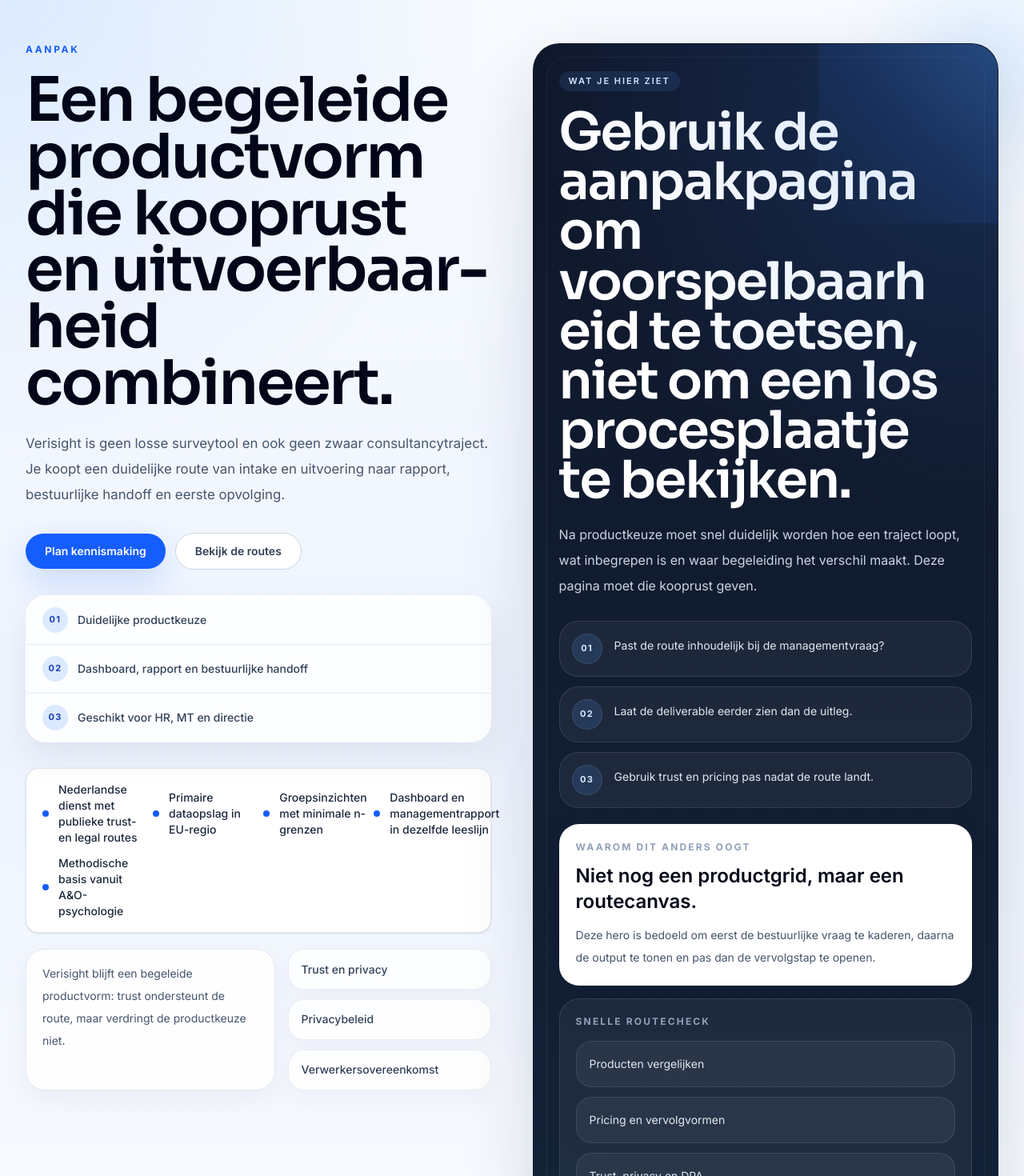
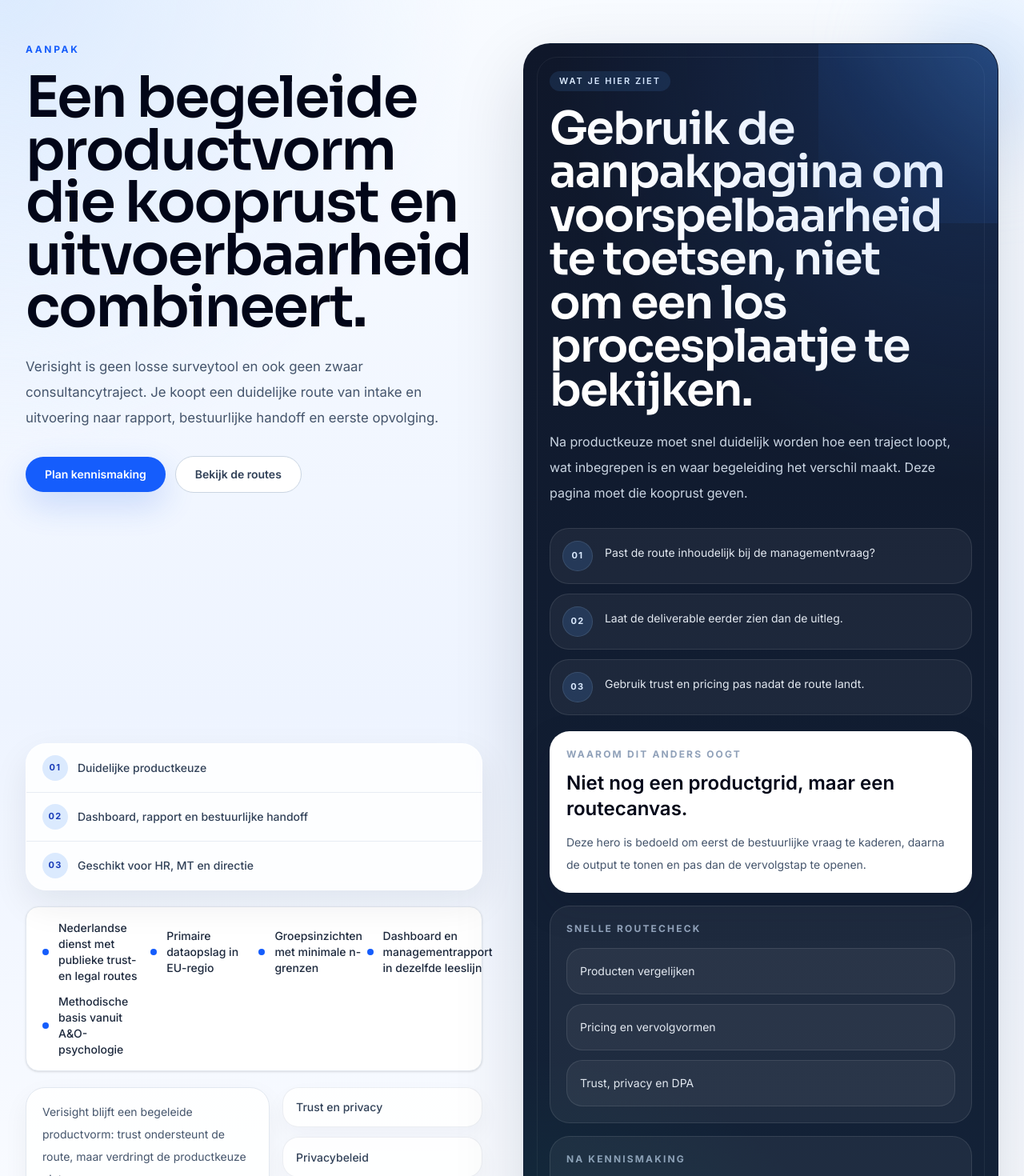
Before and after one commit to larshengel08-lang/VerisightSaaS, a Next.js app in the folder frontend/: page /aanpak in a window 1280 px wide. Shown: the part 120-1590 px from the top of the page at 80% size. Built offline with nearby package versions, Linux system fonts and the light colour scheme.

Commit message:
Repair shared marketing layout system

```diff
--- a/frontend/app/globals.css
+++ b/frontend/app/globals.css
@@ -174,15 +174,22 @@ details > summary::-webkit-details-marker {
   .marketing-hero-grid {
     display: grid;
     align-items: start;
-    gap: clamp(2.5rem, 4vw, 4.5rem);
+    gap: clamp(2rem, 4vw, 4rem);
   }
 
-  .marketing-hero-column,
+  .marketing-hero-primary,
+  .marketing-hero-secondary,
   .marketing-hero-stage-column,
   .marketing-hero-stage-grid > *,
   .marketing-stage,
   .marketing-stage * {
     min-width: 0;
+  }
+
+  .marketing-hero-primary,
+  .marketing-hero-secondary {
+    display: grid;
+    align-content: start;
   }
 
   .marketing-hero-title {
@@ -194,17 +201,17 @@ details > summary::-webkit-details-marker {
   }
 
   .marketing-hero-title-home {
-    font-size: clamp(2.35rem, 8.4vw, 5.2rem);
-    line-height: 0.9;
+    font-size: clamp(2rem, 7vw, 4.8rem);
+    line-height: 0.92;
   }
 
   .marketing-hero-title-page {
-    font-size: clamp(2.2rem, 7vw, 4.8rem);
+    font-size: clamp(1.95rem, 6.4vw, 4.45rem);
     line-height: 0.92;
   }
 
   .marketing-hero-copy {
-    max-width: 40rem;
+    max-width: 38rem;
   }
 
   .marketing-hero-cta-row {
@@ -238,11 +245,11 @@ details > summary::-webkit-details-marker {
   }
 
   .marketing-stage-title {
-    max-width: min(10ch, 100%);
-    font-size: clamp(2rem, 5.2vw, 4.05rem);
+    max-width: min(11.5ch, 100%);
+    font-size: clamp(1.85rem, 4.8vw, 3.55rem);
     line-height: 0.96;
-    text-wrap: balance;
-    overflow-wrap: anywhere;
+    text-wrap: pretty;
+    overflow-wrap: break-word;
   }
 
   .marketing-pill-stack {
@@ -271,7 +278,22 @@ details > summary::-webkit-details-marker {
 @media (min-width: 1024px) {
   @layer components {
     .marketing-hero-grid {
-      grid-template-columns: minmax(0, 1fr) minmax(0, 1fr);
+      grid-template-columns: minmax(0, 0.98fr) minmax(0, 1.02fr);
+    }
+
+    .marketing-hero-primary {
+      grid-column: 1;
+      grid-row: 1;
+    }
+
+    .marketing-hero-secondary {
+      grid-column: 1;
+      grid-row: 2;
+    }
+
+    .marketing-hero-stage-column {
+      grid-column: 2;
+      grid-row: 1 / span 2;
     }
 
     .marketing-hero-support-grid {
--- a/frontend/components/marketing/marketing-page-shell.tsx
+++ b/frontend/components/marketing/marketing-page-shell.tsx
@@ -120,7 +120,7 @@ export function MarketingPageShell({
           className={`overflow-hidden border-b border-slate-200 ${themeStyle.heroBg}`}
           containerClassName="marketing-hero-grid"
         >
-          <div className="marketing-hero-column">
+          <div className="marketing-hero-primary">
             <p className={`text-xs font-bold uppercase tracking-[0.22em] ${themeStyle.accentText}`}>{eyebrow}</p>
             <h1 className="marketing-hero-title marketing-hero-title-page font-display mt-5 text-slate-950">
               {title}
@@ -142,48 +142,6 @@ export function MarketingPageShell({
               >
                 Bekijk de routes
               </Link>
-            </div>
-
-            <div className="mt-8 max-w-2xl">
-              <div className="overflow-hidden rounded-[1.6rem] border border-white/70 bg-white/85 shadow-[0_18px_45px_rgba(15,23,42,0.08)] backdrop-blur">
-                {highlightItems.map((item, index) => (
-                  <div
-                    key={item}
-                    className={`flex items-center gap-3 px-5 py-3.5 text-sm text-slate-700 ${
-                      index !== 0 ? 'border-t border-slate-200/80' : ''
-                    }`}
-                  >
-                    <span
-                      className={`inline-flex h-8 w-8 items-center justify-center rounded-full text-[11px] font-bold uppercase tracking-[0.12em] ${themeStyle.chipClass}`}
-                    >
-                      {String(index + 1).padStart(2, '0')}
-                    </span>
-                    <span className="font-medium">{item}</span>
-                  </div>
-                ))}
-              </div>
-            </div>
-
-            <div className="mt-8">
-              <TrustStrip items={trustItems} tone={trustTone} />
-            </div>
-
-            <div className="marketing-hero-support-grid mt-5">
-              <div className="rounded-[1.5rem] border border-slate-200 bg-white/90 px-5 py-4 text-sm leading-7 text-slate-600 shadow-[0_12px_32px_rgba(15,23,42,0.05)]">
-                {heroNote}
-              </div>
-
-              <div className="marketing-hero-link-grid">
-                {trustQuickLinks.map((link) => (
-                  <Link
-                    key={link.href}
-                    href={link.href}
-                    className="marketing-hero-link-card text-sm font-medium text-slate-700 transition-colors hover:border-slate-300 hover:text-slate-950"
-                  >
-                    {link.label}
-                  </Link>
-                ))}
-              </div>
             </div>
           </div>
 
@@ -271,6 +229,50 @@ export function MarketingPageShell({
               </div>
             </div>
           </div>
+
+          <div className="marketing-hero-secondary gap-5">
+            <div className="max-w-2xl">
+              <div className="overflow-hidden rounded-[1.6rem] border border-white/70 bg-white/85 shadow-[0_18px_45px_rgba(15,23,42,0.08)] backdrop-blur">
+                {highlightItems.map((item, index) => (
+                  <div
+                    key={item}
+                    className={`flex items-center gap-3 px-5 py-3.5 text-sm text-slate-700 ${
+                      index !== 0 ? 'border-t border-slate-200/80' : ''
+                    }`}
+                  >
+                    <span
+                      className={`inline-flex h-8 w-8 items-center justify-center rounded-full text-[11px] font-bold uppercase tracking-[0.12em] ${themeStyle.chipClass}`}
+                    >
+                      {String(index + 1).padStart(2, '0')}
+                    </span>
+                    <span className="font-medium">{item}</span>
+                  </div>
+                ))}
+              </div>
+            </div>
+
+            <div>
+              <TrustStrip items={trustItems} tone={trustTone} />
+            </div>
+
+            <div className="marketing-hero-support-grid">
+              <div className="rounded-[1.5rem] border border-slate-200 bg-white/90 px-5 py-4 text-sm leading-7 text-slate-600 shadow-[0_12px_32px_rgba(15,23,42,0.05)]">
+                {heroNote}
+              </div>
+
+              <div className="marketing-hero-link-grid">
+                {trustQuickLinks.map((link) => (
+                  <Link
+                    key={link.href}
+                    href={link.href}
+                    className="marketing-hero-link-card text-sm font-medium text-slate-700 transition-colors hover:border-slate-300 hover:text-slate-950"
+                  >
+                    {link.label}
+                  </Link>
+                ))}
+              </div>
+            </div>
+          </div>
         </MarketingSection>
 
         <MarketingSection tone="plain">
--- a/frontend/components/marketing/public-header.tsx
+++ b/frontend/components/marketing/public-header.tsx
@@ -54,7 +54,7 @@ export function PublicHeader({
             ))}
           </nav>
 
-          <div className="hidden items-center gap-3 md:flex">
+          <div className="hidden items-center gap-3 lg:flex">
             <Link
               href="/login"
               className="text-sm font-medium text-slate-500 transition-colors hover:text-slate-900"
@@ -74,7 +74,7 @@ export function PublicHeader({
             aria-expanded={mobileOpen}
             aria-controls="public-mobile-menu"
             onClick={() => setMobileOpen((current) => !current)}
-            className="inline-flex h-11 w-11 items-center justify-center rounded-full border border-slate-200 bg-white text-slate-700 transition-colors hover:text-slate-950 md:hidden"
+            className="inline-flex h-11 w-11 items-center justify-center rounded-full border border-slate-200 bg-white text-slate-700 transition-colors hover:text-slate-950 lg:hidden"
           >
             <span className="sr-only">Open menu</span>
             <svg
@@ -96,7 +96,7 @@ export function PublicHeader({
         {mobileOpen ? (
           <div
             id="public-mobile-menu"
-            className="mt-4 rounded-[1.5rem] border border-slate-200 bg-white p-4 shadow-[0_24px_60px_rgba(15,23,42,0.08)] md:hidden"
+            className="mt-4 rounded-[1.5rem] border border-slate-200 bg-white p-4 shadow-[0_24px_60px_rgba(15,23,42,0.08)] lg:hidden"
           >
             <div className="space-y-1">
               <div className="rounded-2xl border border-slate-200 bg-slate-50 px-4 py-3">
--- a/frontend/components/marketing/section-heading.tsx
+++ b/frontend/components/marketing/section-heading.tsx
@@ -13,7 +13,7 @@ export function SectionHeading({
   align = 'left',
   light = false,
 }: SectionHeadingProps) {
-  const textAlign = align === 'center' ? 'mx-auto max-w-4xl text-center' : 'max-w-3xl text-left'
+  const textAlign = align === 'center' ? 'mx-auto max-w-4xl text-center' : 'max-w-[56rem] text-left'
   const eyebrowColor = light ? 'text-blue-300' : 'text-blue-600'
   const titleColor = light ? 'text-white' : 'text-slate-950'
   const descriptionColor = light ? 'text-slate-300' : 'text-slate-600'
@@ -21,11 +21,11 @@ export function SectionHeading({
   return (
     <div className={textAlign}>
       <p className={`text-xs font-bold uppercase tracking-[0.22em] ${eyebrowColor}`}>{eyebrow}</p>
-      <h2 className={`font-display mt-4 max-w-[14ch] text-[clamp(2.3rem,5vw,4.3rem)] leading-[0.98] ${align === 'center' ? 'mx-auto' : ''} ${titleColor}`}>
+      <h2 className={`font-display mt-4 max-w-[16ch] text-[clamp(2rem,4.4vw,3.85rem)] leading-[1.02] ${align === 'center' ? 'mx-auto' : ''} ${titleColor}`}>
         {title}
       </h2>
       {description ? (
-        <p className={`mt-5 max-w-3xl text-base leading-8 md:text-lg ${align === 'center' ? 'mx-auto' : ''} ${descriptionColor}`}>
+        <p className={`mt-5 max-w-3xl text-[1rem] leading-8 md:text-[1.05rem] ${align === 'center' ? 'mx-auto' : ''} ${descriptionColor}`}>
           {description}
         </p>
       ) : null}
```
Also changed, not shown: frontend/app/page.tsx (+48 -46 lines).
